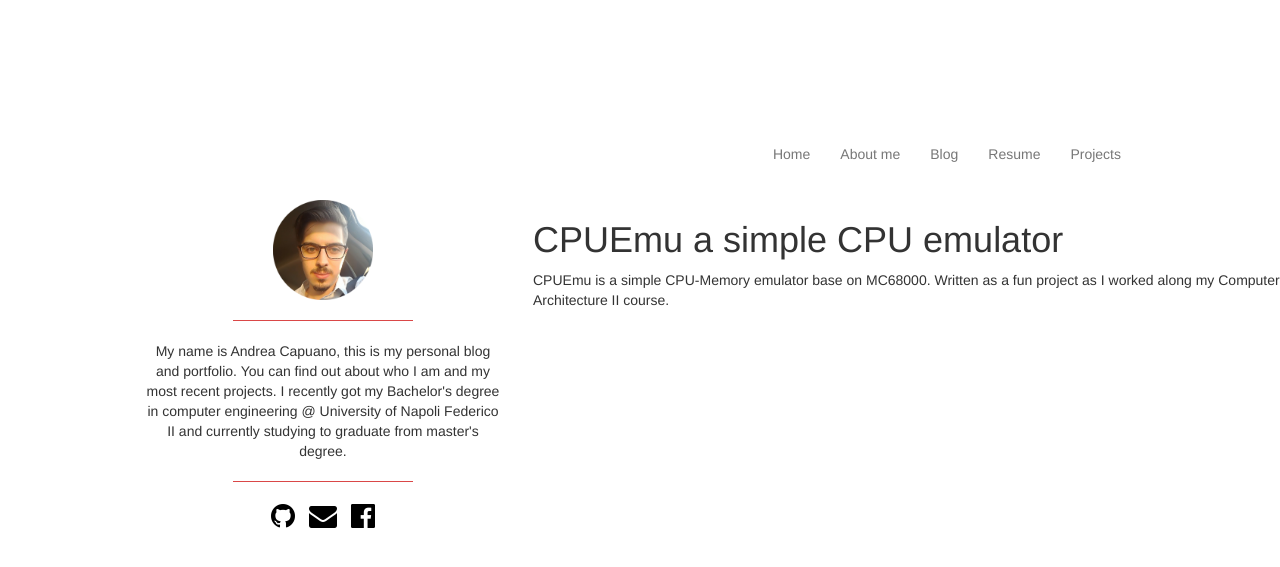
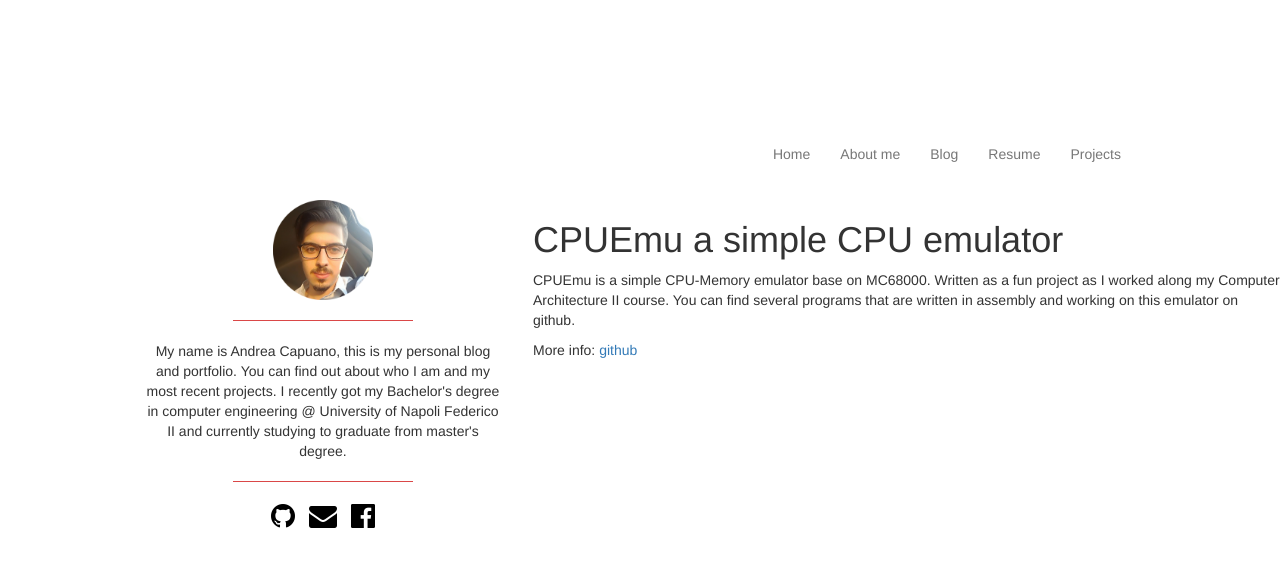
Before and after one commit to arocketman/arocketman.github.io, a Jekyll site: the page built from _posts/projects/2016-08-31-CPUEmu-a-simple-CPU-emulator.markdown, in a window 1280 px wide. Shown: the top 567 px of the page. Built offline with Jekyll 4.4.1, drawn with Linux system fonts in a browser that asks for light colours; nearby versions of some CDN libraries; some web fonts are replaced.

Commit message:
Added new project

```diff
--- a/_posts/main/2016-12-26-Modeling-a-business-process-BPMN.markdown
+++ b/_posts/main/2016-12-26-Modeling-a-business-process-BPMN.markdown
@@ -7,7 +7,6 @@ icons:
 - fa-code
 ---
 BonitaBPM is one of the many BPMS available, community edition is free and downloadable from [here][bonitasoft] , the software uses standard BPM notation (BPMN).
-
 We will create a simple process where an employee proposes a new marketing strategy and awaits for the manager approval.
 
 The elements we are going to need are here listed:
--- a/_posts/projects/2016-08-31-Awwdroid-reddit-image-fetcher-and-visualizer.markdown
+++ b/_posts/projects/2016-08-31-Awwdroid-reddit-image-fetcher-and-visualizer.markdown
@@ -9,3 +9,5 @@ icons:
 - fa-android
 ---
 Awwdroid is an android app that allows to fetch and visualize pictures from Reddit. It also has features sorting features,sharing and downloading of images.
+
+More info: [github](https://github.com/arocketman/Awwdroid)
--- a/_posts/projects/2016-08-31-CPUEmu-a-simple-CPU-emulator.markdown
+++ b/_posts/projects/2016-08-31-CPUEmu-a-simple-CPU-emulator.markdown
@@ -8,4 +8,6 @@ icons:
 - icon-java
 - fa-windows
 ---
-CPUEmu is a simple CPU-Memory emulator base on MC68000. Written as a fun project as I worked along my Computer Architecture II course.
+CPUEmu is a simple CPU-Memory emulator base on MC68000. Written as a fun project as I worked along my Computer Architecture II course. You can find several programs that are written in assembly and working on this emulator on github.
+
+More info: [github](https://github.com/arocketman/CPUemu)
--- a/projects/index.html
+++ b/projects/index.html
@@ -10,7 +10,7 @@ layout: default
         <a class="post-link" href="{{ post.github }}">{{ post.title | escape }}</a>
       </h2>
     </li>
-    {{ post.content }}
+    {{ post.excerpt }}
     <ul class="icons">
       {% for icon in post.icons %}
       <li><i class="fa {{icon}} fa-3x"></i></li>
```
Also changed, not shown: _posts/projects/2017-01-07-OpenCVSurveillance-surveillance-system-with-OPENCV.markdown (added, +25 -0 lines).
